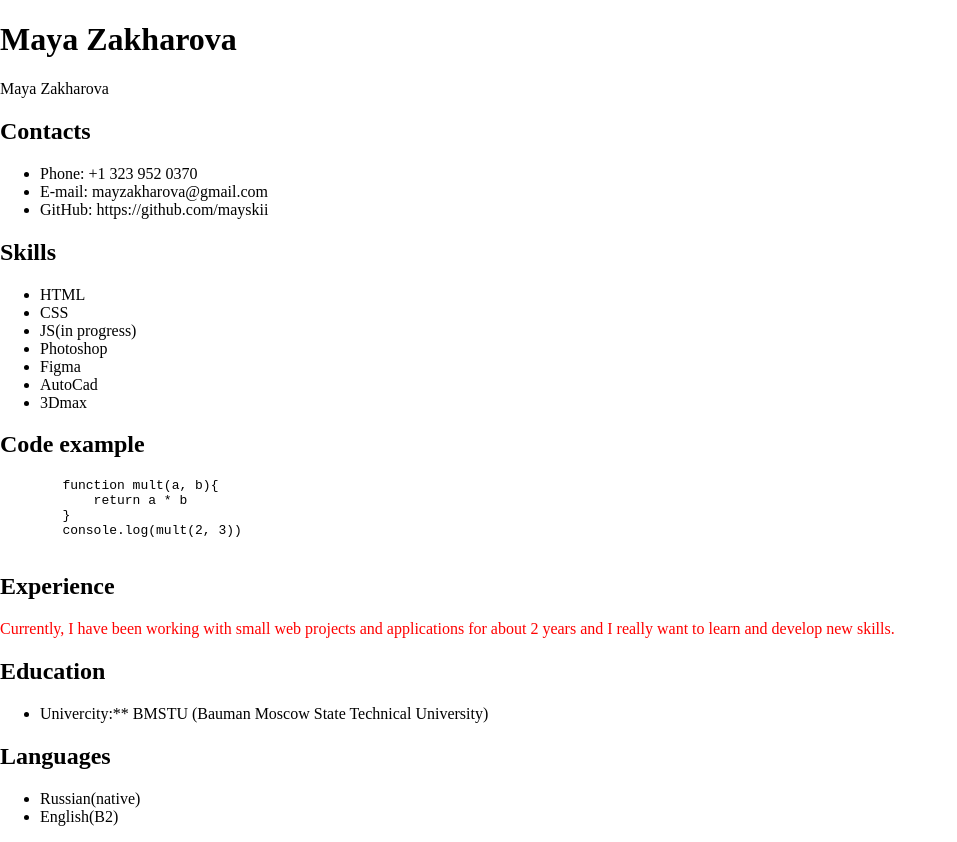
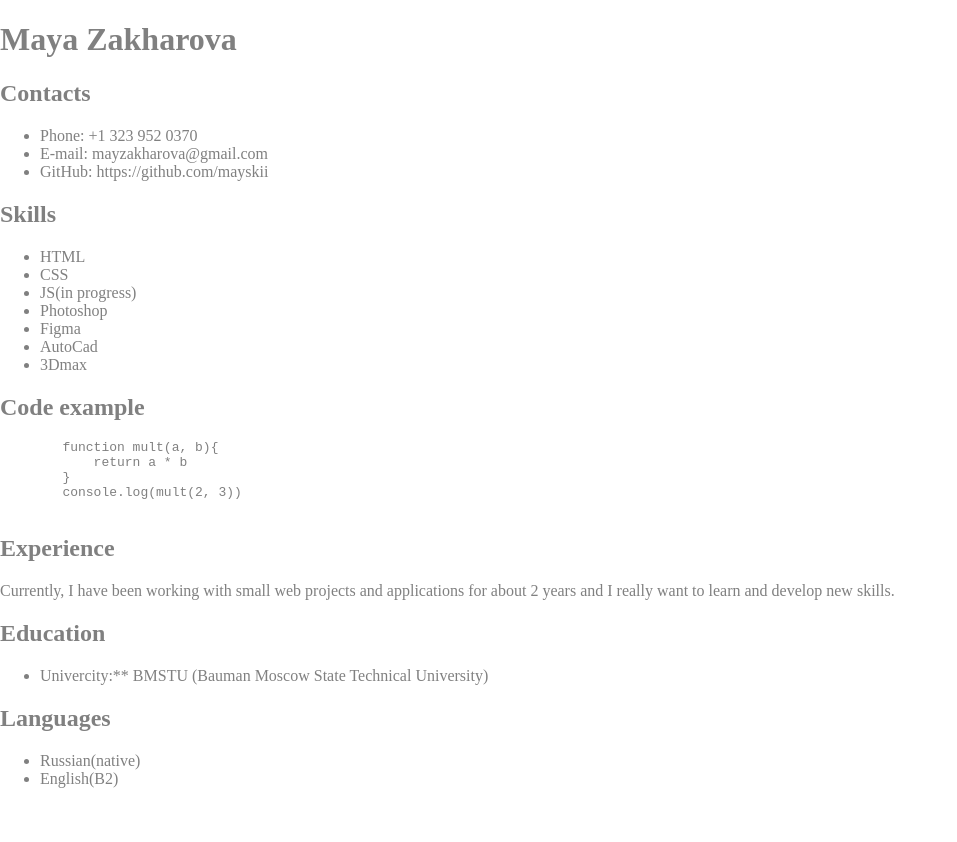
Before and after one commit to mayskii/rsschool-cv, a plain HTML site: page index.html in a window 1280 px wide. Shown: the whole page, without its empty margins (0-957 px from the left). After the commit the page ends 804 px from the top, so only its background shows below. Drawn offline with Linux system fonts and the light colour scheme.

Commit message:
fix: mofified  HTML/CSS files

```diff
--- a/index.html
+++ b/index.html
@@ -12,7 +12,7 @@
 
     <main>
 
-        <h1>Maya Zakharova</h1> Maya Zakharova
+        <h1>Maya Zakharova</h1>
 
         <section class="contacts">
             <h2>Contacts</h2>
--- a/style.css
+++ b/style.css
@@ -1,7 +1,4 @@
 body {
 margin: 0 auto;
+color: grey
 }
-
-p {
-    color: red;
-}
```
